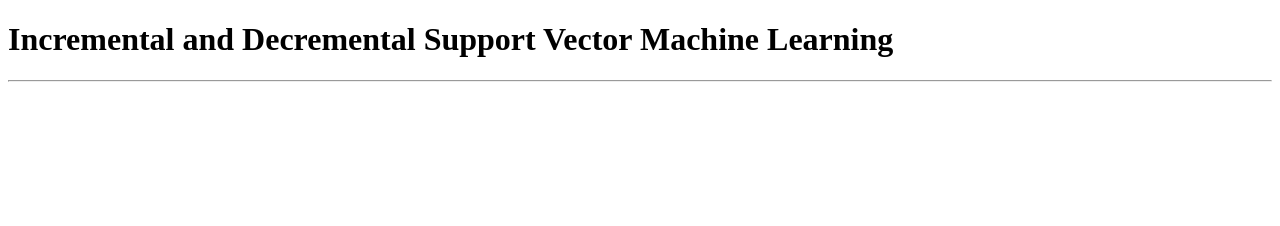
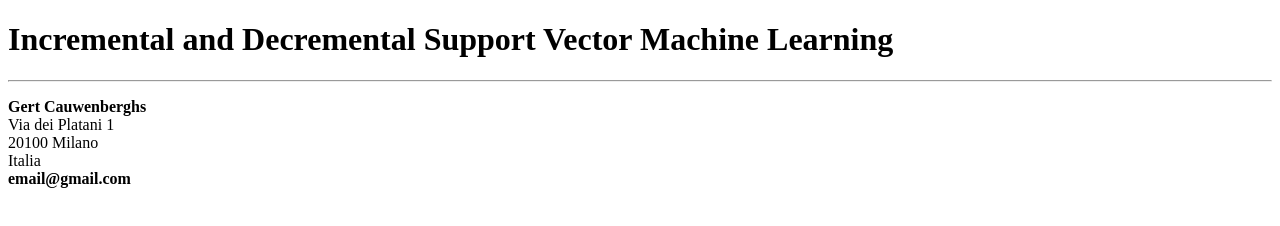
Before and after one commit to AjayNaruka/html2, a plain HTML site: page index.html in a window 1280 px wide. Drawn offline with Linux system fonts and the light colour scheme.

Commit message:
header completato

```diff
--- a/index.html
+++ b/index.html
@@ -7,9 +7,19 @@
   <title>Paper scientifico</title>
 </head>
 <body>
-  <header>
+  <header> <!-- Fatto da titolo, linea e indirizzo -->
     <h1>Incremental and Decremental Support Vector Machine Learning</h1>
     <hr>
+    <section>
+      <!-- <h3>Gert Cauwenberghs</h3> -->
+      <p>
+        <strong>Gert Cauwenberghs</strong> <br>
+        Via dei Platani 1 <br>
+        20100 Milano <br>
+        Italia <br>
+        <strong>email@gmail.com</strong>
+      </p>
+    </section>
   </header>
 
   <main>
```
